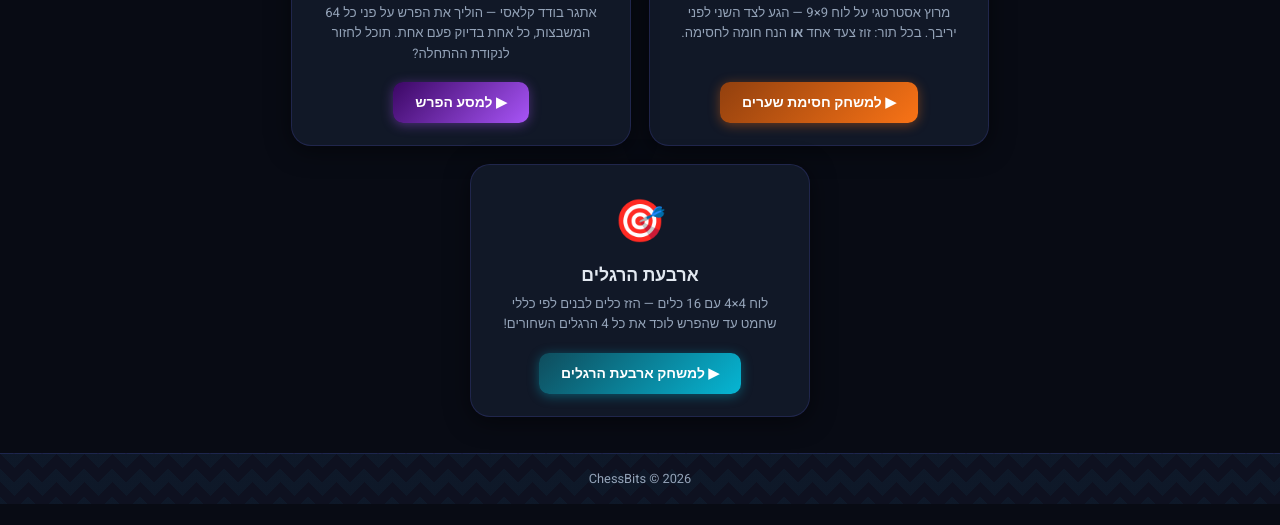
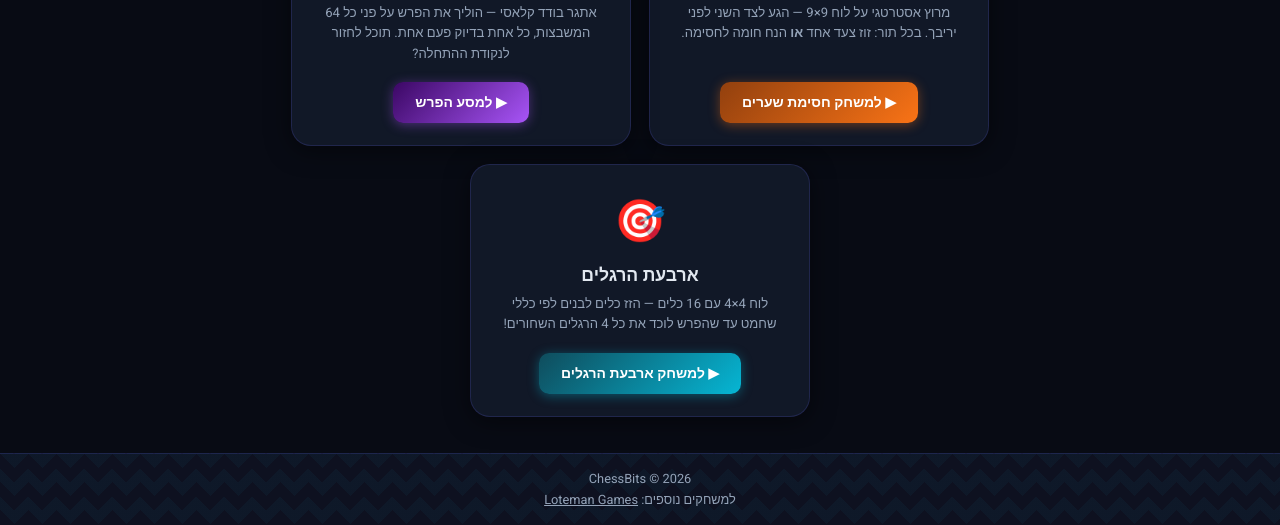
Before and after one commit to Loteman/Mini-Chess-Games, a plain HTML site: page index.html in a window 1280 px wide. Shown: the part 575-1100 px from the top of the page. Before the commit the page ends 1079 px from the top, so only its background shows below. Drawn offline with Linux system fonts and the light colour scheme.

Commit message:
Update Footer

```diff
--- a/index.html
+++ b/index.html
@@ -94,6 +94,7 @@
     text-align: center; font-size: 0.8rem;
     border-top: 1px solid var(--border);
     position: relative; overflow: hidden;
+    display: flex; flex-direction: column; align-items: center; gap: 3px;
     background:
       linear-gradient(135deg, rgba(34,211,238,0.04) 25%, transparent 25%) -14px 0,
       linear-gradient(225deg, rgba(34,211,238,0.04) 25%, transparent 25%) -14px 0,
@@ -528,6 +529,7 @@
   </div>
   <footer>
     <span>ChessBits © 2026</span>
+    <span style="font-size:0.8rem;color:#94a3b8">למשחקים נוספים: <a href="https://loteman.github.io/Loteman-Games/" target="_blank" rel="noopener" style="color:#94a3b8;text-decoration:underline">Loteman Games</a></span>
   </footer>
 </div>
 
@@ -642,6 +644,7 @@
 
   <footer>
     <span>ChessBits © 2026</span>
+    <span style="font-size:0.8rem;color:#94a3b8">למשחקים נוספים: <a href="https://loteman.github.io/Loteman-Games/" target="_blank" rel="noopener" style="color:#94a3b8;text-decoration:underline">Loteman Games</a></span>
   </footer>
 </div>
 
@@ -3373,6 +3376,7 @@ document.addEventListener('DOMContentLoaded', function() {
 
   <footer>
     <span>ChessBits © 2026</span>
+    <span style="font-size:0.8rem;color:#94a3b8">למשחקים נוספים: <a href="https://loteman.github.io/Loteman-Games/" target="_blank" rel="noopener" style="color:#94a3b8;text-decoration:underline">Loteman Games</a></span>
   </footer>
 </div>
 
@@ -3488,6 +3492,7 @@ document.addEventListener('DOMContentLoaded', function() {
 
   <footer>
     <span>ChessBits © 2026</span>
+    <span style="font-size:0.8rem;color:#94a3b8">למשחקים נוספים: <a href="https://loteman.github.io/Loteman-Games/" target="_blank" rel="noopener" style="color:#94a3b8;text-decoration:underline">Loteman Games</a></span>
   </footer>
 </div>
 
@@ -3611,6 +3616,7 @@ document.addEventListener('DOMContentLoaded', function() {
 
   <footer>
     <span>ChessBits © 2026</span>
+    <span style="font-size:0.8rem;color:#94a3b8">למשחקים נוספים: <a href="https://loteman.github.io/Loteman-Games/" target="_blank" rel="noopener" style="color:#94a3b8;text-decoration:underline">Loteman Games</a></span>
   </footer>
 </div>
 
@@ -3727,6 +3733,7 @@ document.addEventListener('DOMContentLoaded', function() {
 
   <footer>
     <span>ChessBits © 2026</span>
+    <span style="font-size:0.8rem;color:#94a3b8">למשחקים נוספים: <a href="https://loteman.github.io/Loteman-Games/" target="_blank" rel="noopener" style="color:#94a3b8;text-decoration:underline">Loteman Games</a></span>
   </footer>
 </div>
 </body>
@@ -3841,6 +3848,7 @@ document.addEventListener('DOMContentLoaded', function() {
 
   <footer>
     <span>ChessBits © 2026</span>
+    <span style="font-size:0.8rem;color:#94a3b8">למשחקים נוספים: <a href="https://loteman.github.io/Loteman-Games/" target="_blank" rel="noopener" style="color:#94a3b8;text-decoration:underline">Loteman Games</a></span>
   </footer>
 </div>
 </body>
```
